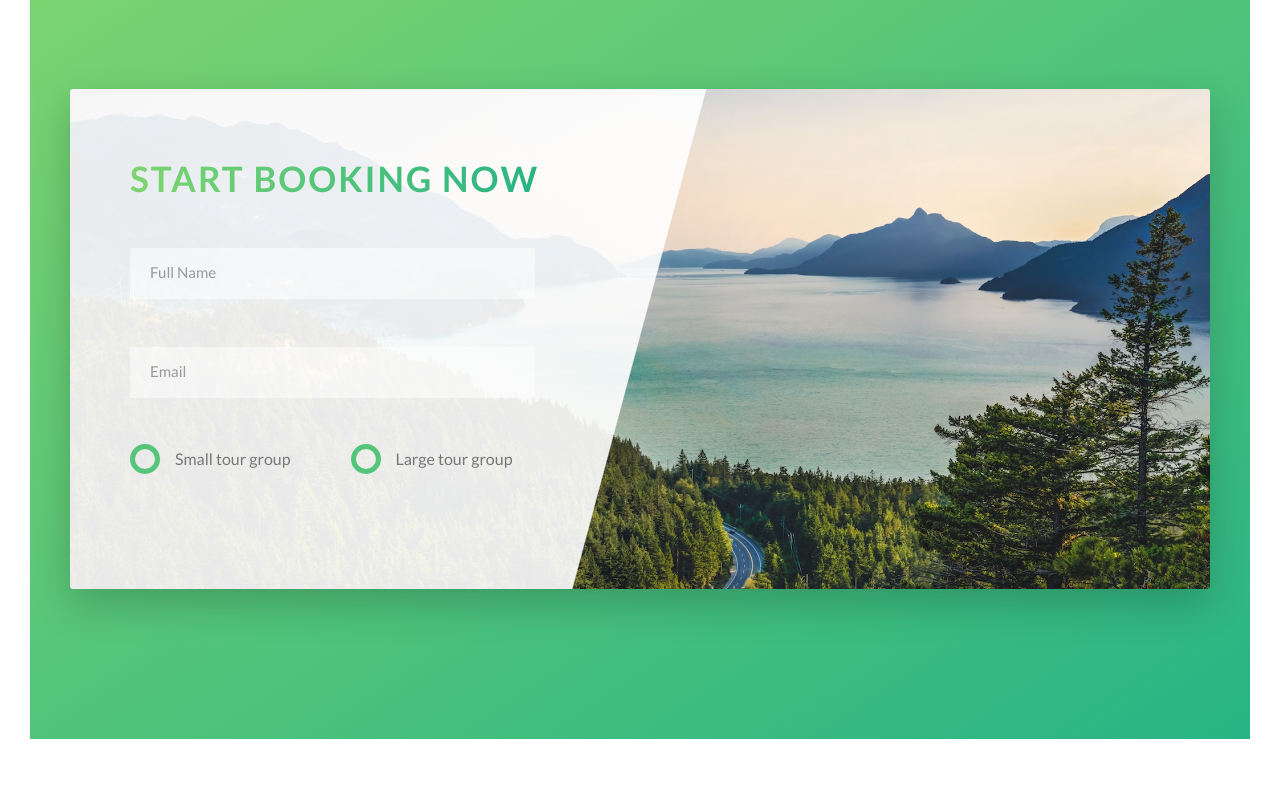
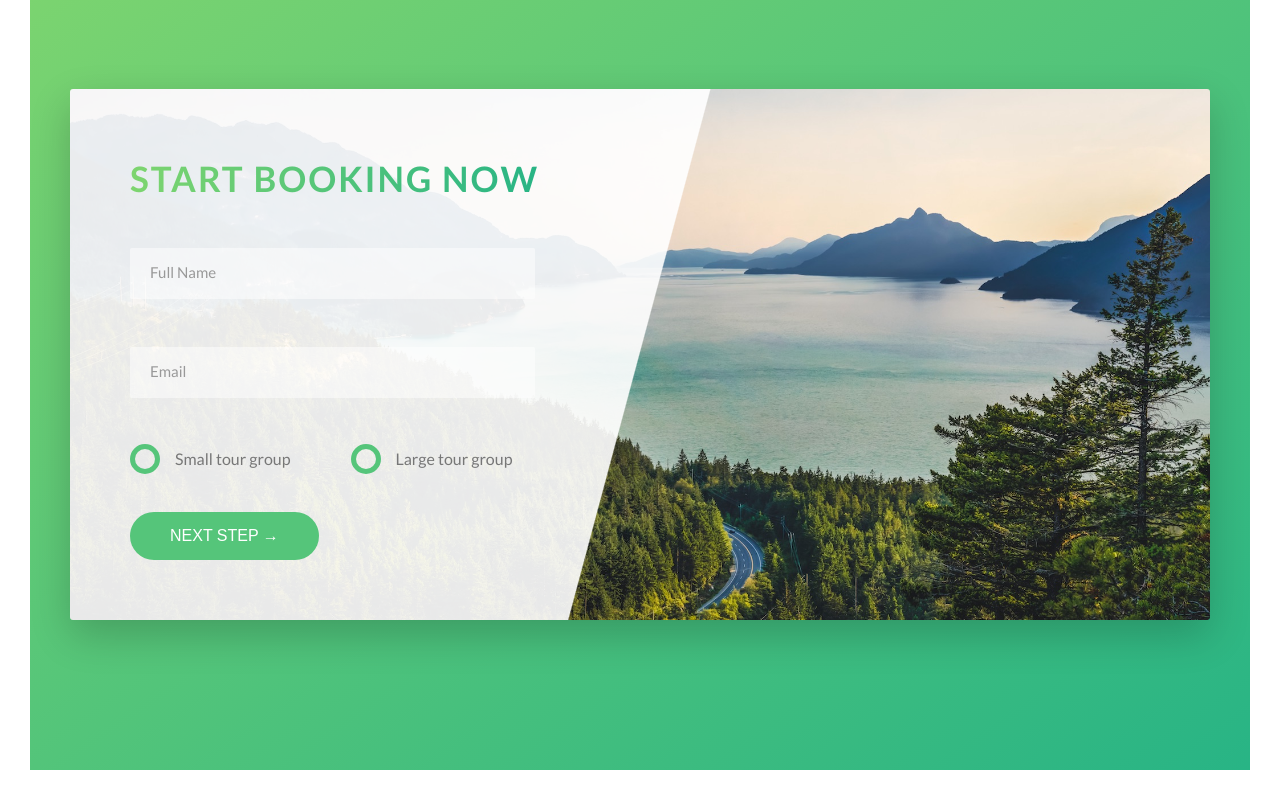
Before and after one commit to RichardVerbraak/Natours-Project, a website: page index.html in a window 1280 px wide. Shown: the part 4549-5349 px from the top of the page. Before the commit the page ends 5318 px from the top, so only its background shows below. Drawn offline with Linux system fonts and the light colour scheme.

Commit message:
Added remaining button on the form section

```diff
--- a/index.html
+++ b/index.html
@@ -283,6 +283,10 @@
                                         </div>
                                     </div>
                                 </div>
+
+                                <div class="form__group">
+                                    <button class="btn btn--green">Next step &rarr;</button>
+                                </div>
                             </form>
                         </div>
                     </div>
--- a/sass/components/_button.scss
+++ b/sass/components/_button.scss
@@ -6,7 +6,7 @@
 // */
 .btn {
 
-    &:link, &:visited {
+    &, &:link, &:visited {
         text-transform: uppercase;
         text-decoration: none;
         font-size: $default-font-size;
@@ -15,6 +15,11 @@
         border-radius: 10rem;
         transition: all .2s;
         position: relative;
+
+        // Change for the <button> element
+        // Has to be in here because we still want these above styles on our button also (I got really confused on this)
+        border: none;
+        cursor: pointer;
     }
 
     &:hover {
@@ -28,7 +33,10 @@
         }
     }
 
-    &:active {
+    // &:focus and outline: none added later during form button, so we don't the blue outline on clicking but rather the box shadow effect happening
+    &:active,
+    &:focus {
+        outline: none;
         transform: translateY(-1px);
         box-shadow: 0 .5rem 1rem rgba($color-black, .2);
     }
--- a/sass/pages/_home.scss
+++ b/sass/pages/_home.scss
@@ -54,9 +54,6 @@
     border-radius: 3px;
     box-shadow: 0 1.5rem 4rem rgba($color-black, .2);
 
-
-    height: 50rem;
-
     &__form {
         width: 50%;
         padding: 6rem;
```
Also changed, not shown: css/styles.css.
